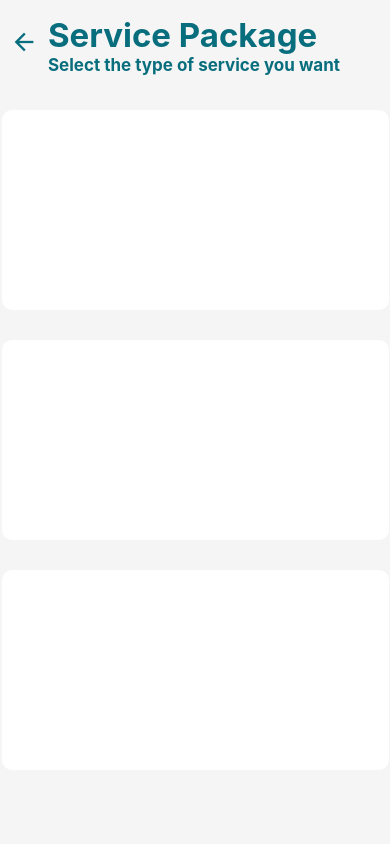
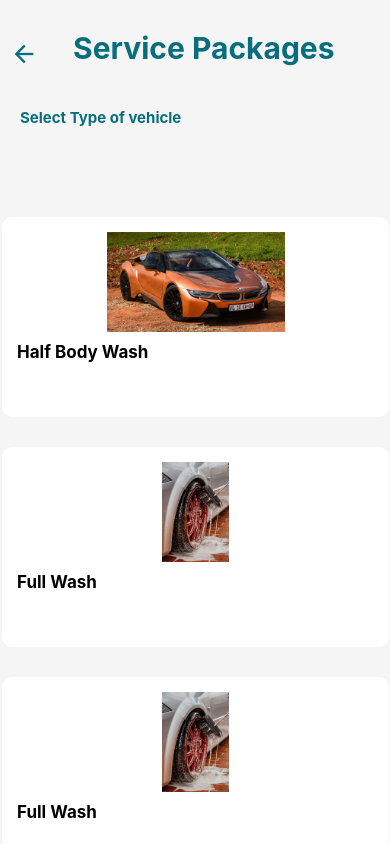
Before and after one commit to ernestmatenjwa/carWashReactNativeApp, a React Native app: screen /SearchCarWash in a window 390 px wide. Built offline with nearby package versions, Linux system fonts and the light colour scheme.

Commit message:
AddedStatusbarChangedcolor

```diff
--- a/Screens/HomeScreen.js
+++ b/Screens/HomeScreen.js
@@ -1,10 +1,12 @@
 import * as React from 'react';
-import { Text, Pressable, ImageBackground, StyleSheet, View } from 'react-native';
-import gbImage from '../assets/pictures/homeBG3.jpg'
+import { Text, Pressable, ImageBackground, StyleSheet, View, StatusBar } from 'react-native';
+import gbImage from '../assets/pictures/homeBG3.jpg';
+import COLORS from '../consts/colors';
 
 export default function HomeScreen({ navigation }) {
   return (
     <ImageBackground source={gbImage} style={styles.container}>
+      <StatusBar backgroundColor={COLORS.tial}/>
      <Text style={styles.titlee}>Sek'Clean Car Wash Services</Text>
      <Pressable
       style={styles.signup}
--- a/components/SearchCarWash.js
+++ b/components/SearchCarWash.js
@@ -7,6 +7,7 @@ import { View,
           Dimensions,
           StatusBar,
           Image,
+          ScrollView,
           TouchableOpacity} from 'react-native';
 import Icon from 'react-native-vector-icons/MaterialIcons';
 import services from '../consts/services';
@@ -23,6 +24,9 @@ export default function  SearchCarWash({ navigation }) {
                 <View style={{height: 100, alignItems: 'center'}}>
                <Image style={{flex: 1,resizeMode: 'contain'}} source={service.img}/>
               </View>
+              <Text style={{fontWeight: 'bold', fontSize: 17, marginTop: 10}}>
+            {service.name}
+          </Text>
          </View>
        </TouchableOpacity>
 
@@ -32,18 +36,30 @@ export default function  SearchCarWash({ navigation }) {
         <SafeAreaView style={{ flex: 1, paddingHorizontal: 20, backgroundColor: COLORS.white}} style={styles.container}>
             <StatusBar backgroundColor={COLORS.tial}/>
             <View style={styles.header}>
-                <Icon name='arrow-back' size={28} onPress={() => navigation.goBack()}  style={{color: COLORS.tial, marginTop: 13, marginLeft: 10}}/>
-                <View style={{marginRight: 50}}>
-                    <Text style={{fontSize: 33, fontWeight: "bold", color: COLORS.tial}}>Service Package</Text>
-                    <Text style={{fontSize: 17, fontWeight: "bold", color: COLORS.tial}}>Select the type of service you want</Text>
+            <Icon name='arrow-back' size={28} onPress={() => navigation.goBack()}  style={{color: COLORS.tial, marginTop: 10, marginLeft: 10}}/>
+            <View style={{marginLeft: 35}}>
+                <Text style={{fontSize: 30, fontWeight: "bold", color: COLORS.tial}}>Service Packages</Text>
             </View>
+            </View>
+            <ScrollView showsVerticalScrollIndicator={false}>
+            <View style={{height: 120, paddingHorizontal: 20}}>
+            <Text style={styles.subHeader}>Select Type of vehicle</Text>
+            </View>
+            </ScrollView>
+            <View style={{flexDirection: 'row', alignItems: 'center'}}>
             </View>
          <FlatList
         columnWrapperStyle={{justifyContent: 'space-between'}}
         showsVerticalScrollIndicator={false}
+        contentContainerStyle={{
+          marginTop: 10,
+          paddingBottom: 50,
+        }}
         numColumns={2}
         data={services}
-           renderItem={(item) => <Card service={item}/>}
+        renderItem={({item}) => {
+          return <Card service={item} />;
+        }}
       />
         </SafeAreaView>
 
@@ -52,9 +68,8 @@ export default function  SearchCarWash({ navigation }) {
 
 const styles = StyleSheet.create ({
     header: {
-        marginTop: 15,
+        marginTop: 30,
         flexDirection: 'row',
-        justifyContent: 'space-between',
         marginBottom: 20,
     },
     card:{
@@ -83,4 +98,12 @@ const styles = StyleSheet.create ({
       title: {
         fontSize: 32,
       },
+      subHeader:{
+        color: COLORS.tial,
+        marginTop: 20,
+        fontWeight: 'bold',
+        fontSize: 15,
+
+      },
+
 })
```
Lines whose indentation alone changed are shown as unchanged.
